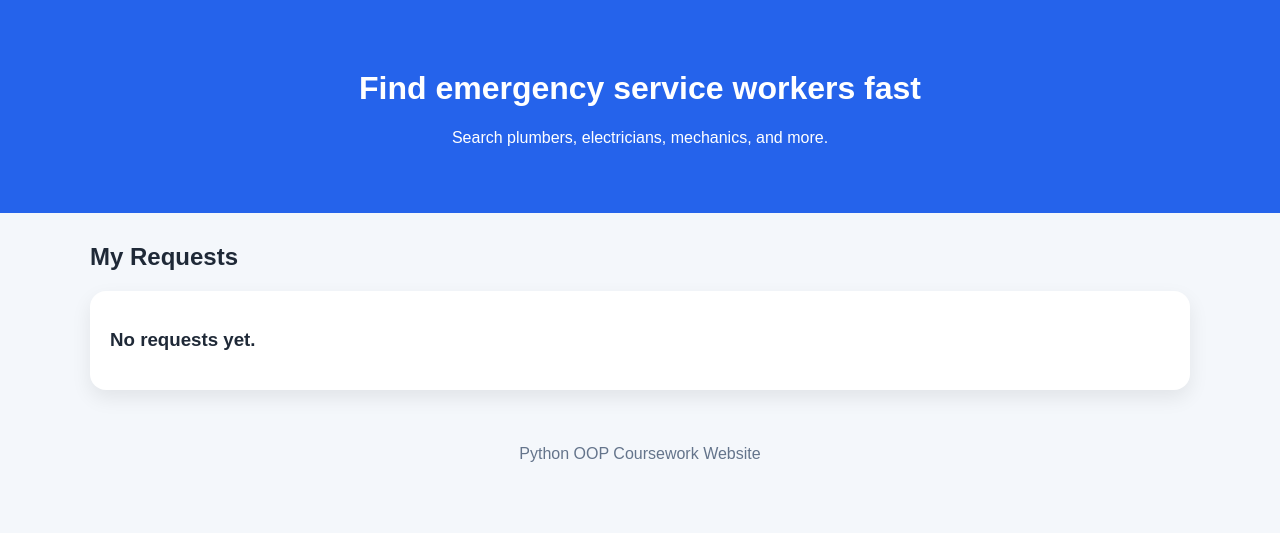
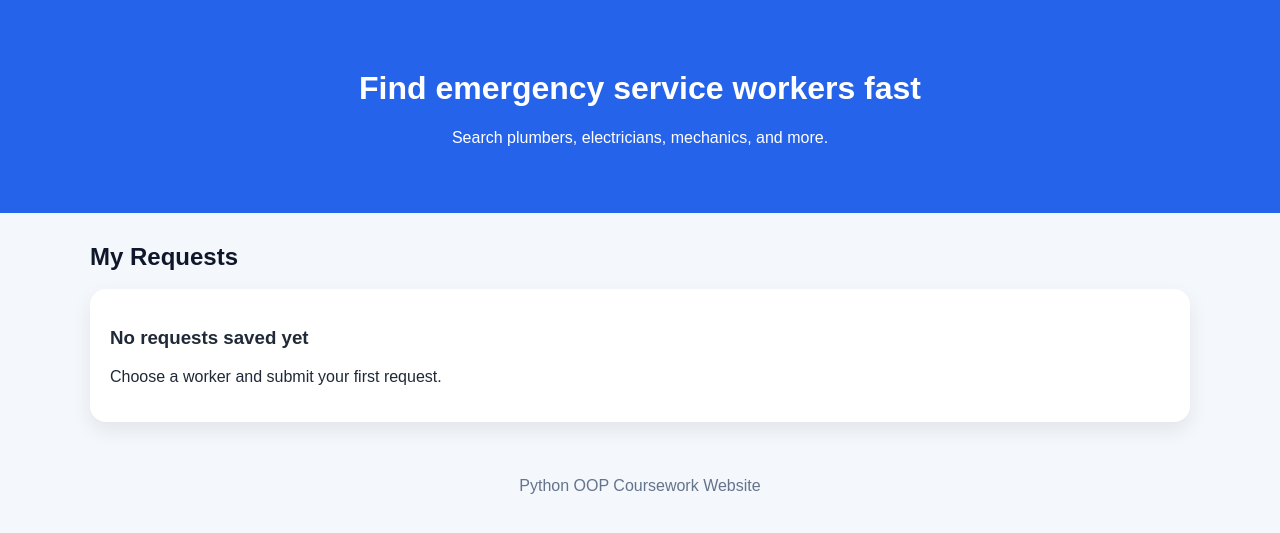
Before and after one commit to Just4Kor/App-for-Emergencies, a Flask app: template templates/requests.html in a window 1280 px wide. Shown: the part 105-638 px from the top of the page. Run offline with Flask 3, Linux system fonts and the light colour scheme; the template is opened without the code that fills it, so the values that code supplies are empty.

Commit message:
Update requests.html

```diff
--- a/templates/requests.html
+++ b/templates/requests.html
@@ -1,21 +1,22 @@
 {% extends "base.html" %}
 
 {% block content %}
-<h2>My Requests</h2>
+<h2 class="section-title">My Requests</h2>
 
 {% if requests_data %}
     {% for item in requests_data %}
-        <div class="card">
+        <div class="request-item">
             <h3>{{ item.title }}</h3>
+            <p><strong>Address:</strong> {{ item.address }}</p>
             <p><strong>Description:</strong> {{ item.description }}</p>
             <p><strong>Status:</strong> {{ item.status }}</p>
             <p><strong>Worker ID:</strong> {{ item.worker_id }}</p>
-            <p><strong>Created:</strong> {{ item.created_at }}</p>
         </div>
     {% endfor %}
 {% else %}
-    <div class="box">
-        <h3>No requests yet.</h3>
+    <div class="empty-box">
+        <h3>No requests saved yet</h3>
+        <p>Choose a worker and submit your first request.</p>
     </div>
 {% endif %}
 {% endblock %}
```
